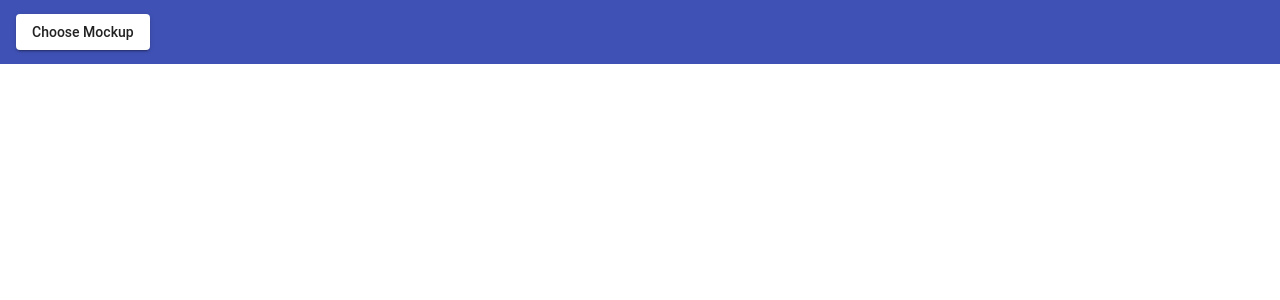
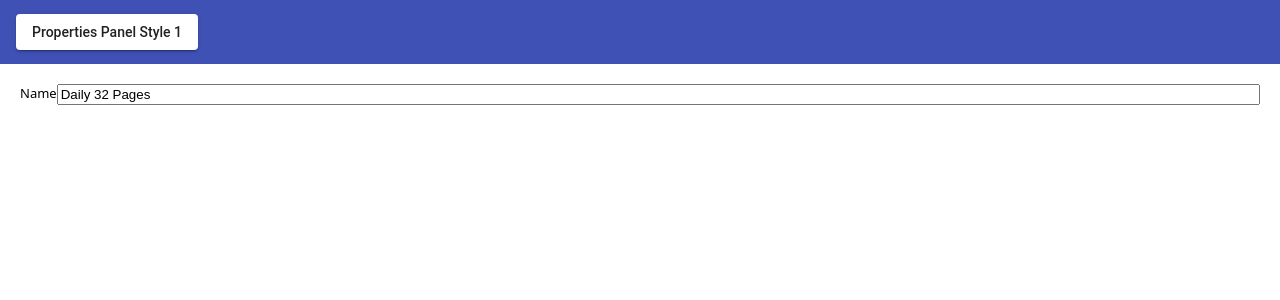
Before and after one commit to dandy-andy/Atlas-Mockups, an Angular app: page /properties-pane-style-1 in a window 1280 px wide. Before the commit this address led to /. Shown: the top 300 px of the page. Built offline with nearby package versions, Linux system fonts and the light colour scheme.

Commit message:
2 files modified, 3 added

```diff
--- a/src/app/app.component.ts
+++ b/src/app/app.component.ts
@@ -1,42 +1,42 @@
-import { Component } from '@angular/core';
-import { NavigationEnd, Router, RouterEvent } from '@angular/router';
-import { Observable } from 'rxjs';
-import { filter } from 'rxjs/operators';
+import { Component } from "@angular/core";
+import { NavigationEnd, Router, RouterEvent } from "@angular/router";
+import { Observable } from "rxjs";
+import { filter } from "rxjs/operators";
 
 @Component({
-  selector: 'my-app',
-  templateUrl: './app.component.html',
-  styleUrls: ['./app.component.css'],
+  selector: "my-app",
+  templateUrl: "./app.component.html",
+  styleUrls: ["./app.component.css"],
 })
 export class AppComponent {
   readonly routes = [
     {
-      label: 'Format Properties Pane',
-      path: 'format-properties-pane',
+      label: "Format Properties Pane",
+      path: "format-properties-pane",
     },
     {
-      label: 'Format Page Properties Pane',
-      path: 'format-page-properties-pane',
+      label: "Format Page Properties Pane",
+      path: "format-page-properties-pane",
     },
     {
-      label: 'Add Section to Format Dialog',
-      path: 'add-section-to-format-dialog',
+      label: "Add Section to Format Dialog",
+      path: "add-section-to-format-dialog",
     },
     {
-      label: 'Page layout',
-      path: 'page-layout',
+      label: "Page layout",
+      path: "page-layout",
+    },
+    {
+      label: "Properties Panel Style 1",
+      path: "properties-pane-style-1",
     },
   ];
 
   public currentRouteLabel?: string;
 
   constructor(private _router: Router) {
-    _router.events
-      .pipe(filter((evt) => evt instanceof NavigationEnd))
-      .subscribe((evt) => {
-        this.currentRouteLabel = this.routes.find((x) =>
-          (evt as NavigationEnd).urlAfterRedirects.endsWith(x.path)
-        )?.label;
-      });
+    _router.events.pipe(filter((evt) => evt instanceof NavigationEnd)).subscribe((evt) => {
+      this.currentRouteLabel = this.routes.find((x) => (evt as NavigationEnd).urlAfterRedirects.endsWith(x.path))?.label;
+    });
   }
 }
--- /dev/null
+++ b/src/app/properties-pane-style-1/properties-pane-style-1.component.css
@@ -0,0 +1,4 @@
+.grid {
+  display: grid;
+  grid-template-columns: min-content auto;
+}
--- /dev/null
+++ b/src/app/properties-pane-style-1/properties-pane-style-1.component.html
@@ -0,0 +1,4 @@
+<div class="grid">
+  <mat-label>Name</mat-label>
+  <input type="text" value="Daily 32 Pages" />
+</div>
--- /dev/null
+++ b/src/app/properties-pane-style-1/properties-pane-style-1.component.ts
@@ -0,0 +1,15 @@
+import { Component, OnInit } from '@angular/core';
+
+@Component({
+  selector: 'app-properties-pane-style-1',
+  templateUrl: './properties-pane-style-1.component.html',
+  styleUrls: ['./properties-pane-style-1.component.css']
+})
+export class PropertiesPaneStyle1Component implements OnInit {
+
+  constructor() { }
+
+  ngOnInit() {
+  }
+
+}
```
Also changed, not shown: src/app/app.module.ts (+22 -22 lines).
